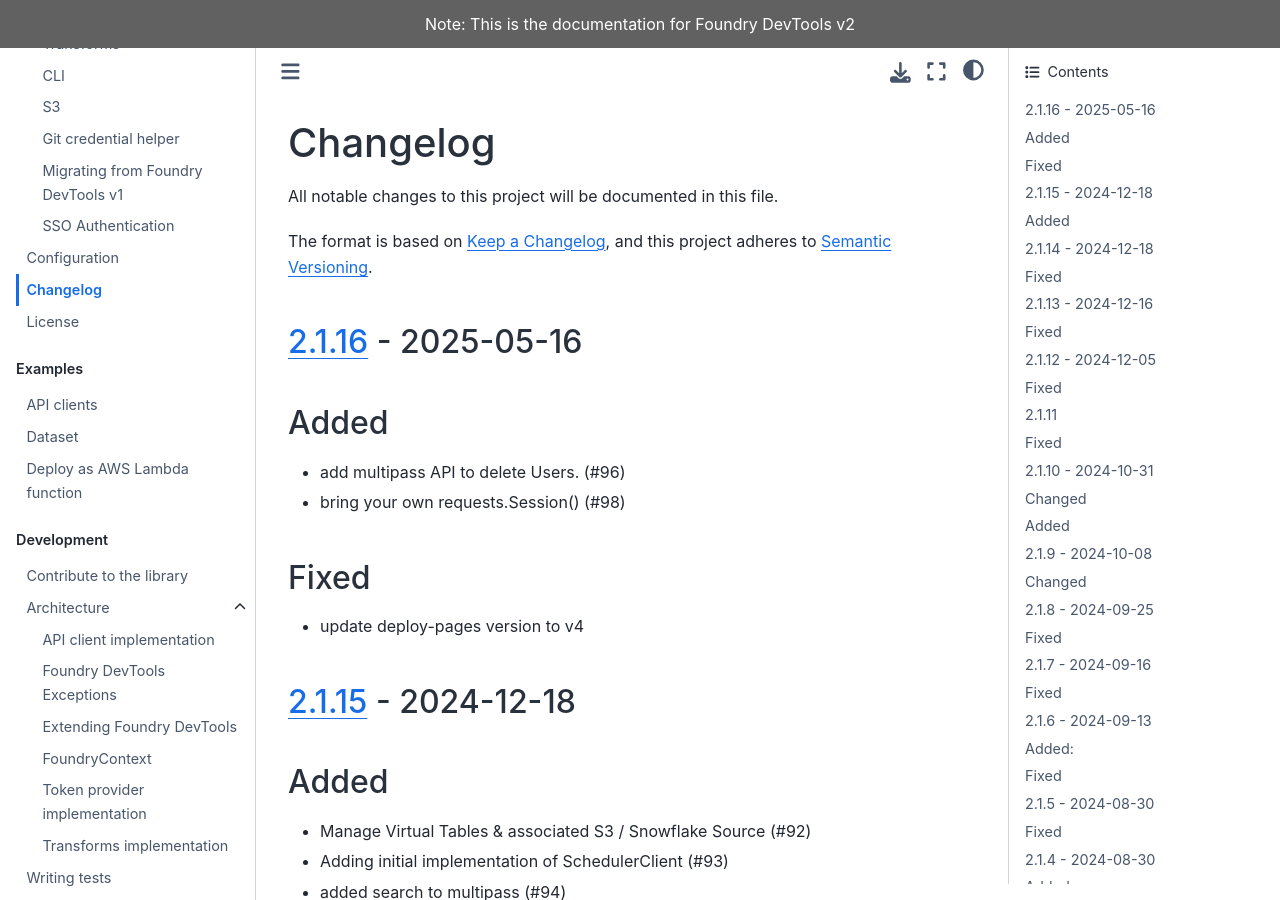
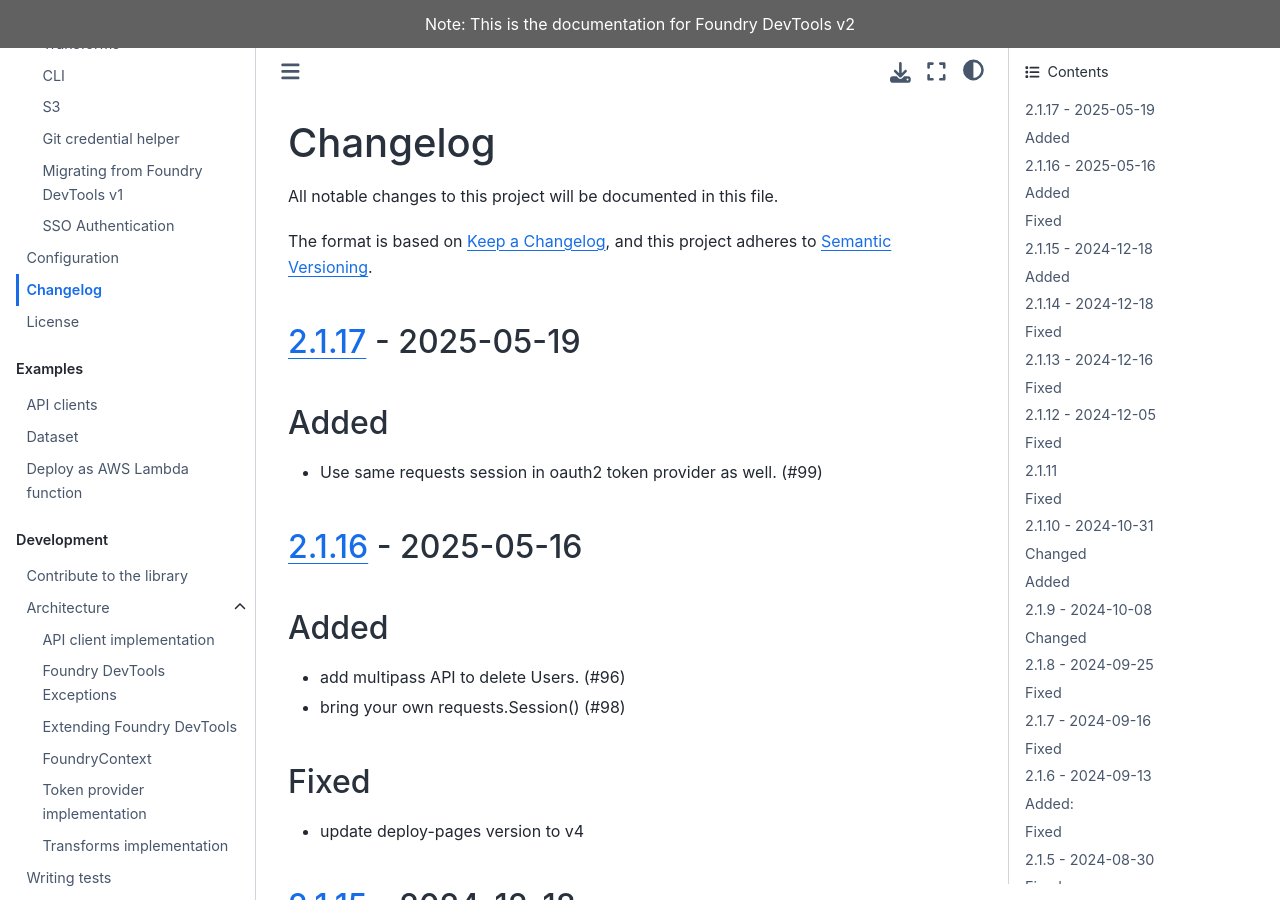
Before and after one commit to emdgroup/foundry-dev-tools, a Sphinx documentation site: the page built from docs/changelog.md, in a window 1280 px wide and 900 px high. Built offline with Sphinx 7.4.7 and the Sphinx Book theme 1.1.4, drawn with Linux system fonts in a browser that asks for light colours; pages that are not in the unit, such as notebooks, are missing from menus; the version number is read from the project's files by our own code.

Commit message:
feat: release v2.1.17

```diff
--- a/docs/changelog.md
+++ b/docs/changelog.md
@@ -4,6 +4,11 @@ All notable changes to this project will be documented in this file.
 
 The format is based on [Keep a Changelog],
 and this project adheres to [Semantic Versioning].
+
+## [2.1.17] - 2025-05-19
+
+## Added
+- Use same requests session in oauth2 token provider as well. (#99)
 
 ## [2.1.16] - 2025-05-16
 
@@ -342,6 +347,7 @@ and this project adheres to [Semantic Versioning].
 [Keep a Changelog]: https://keepachangelog.com/en/1.0.0/
 [Semantic Versioning]: https://semver.org/spec/v2.0.0.html
 
+[2.1.17]: https://github.com/emdgroup/foundry-dev-tools/compare/v2.1.16...v2.1.17
 [2.1.16]: https://github.com/emdgroup/foundry-dev-tools/compare/v2.1.15...v2.1.16
 [2.1.15]: https://github.com/emdgroup/foundry-dev-tools/compare/v2.1.14...v2.1.15
 [2.1.14]: https://github.com/emdgroup/foundry-dev-tools/compare/v2.1.13...v2.1.14
```
